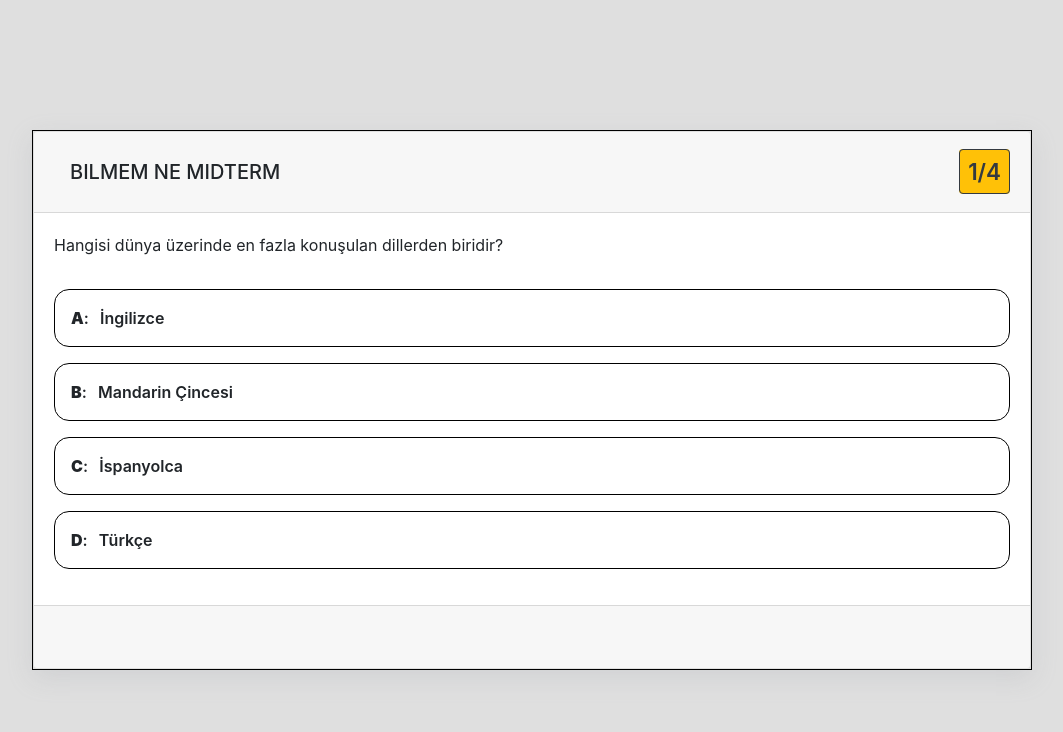
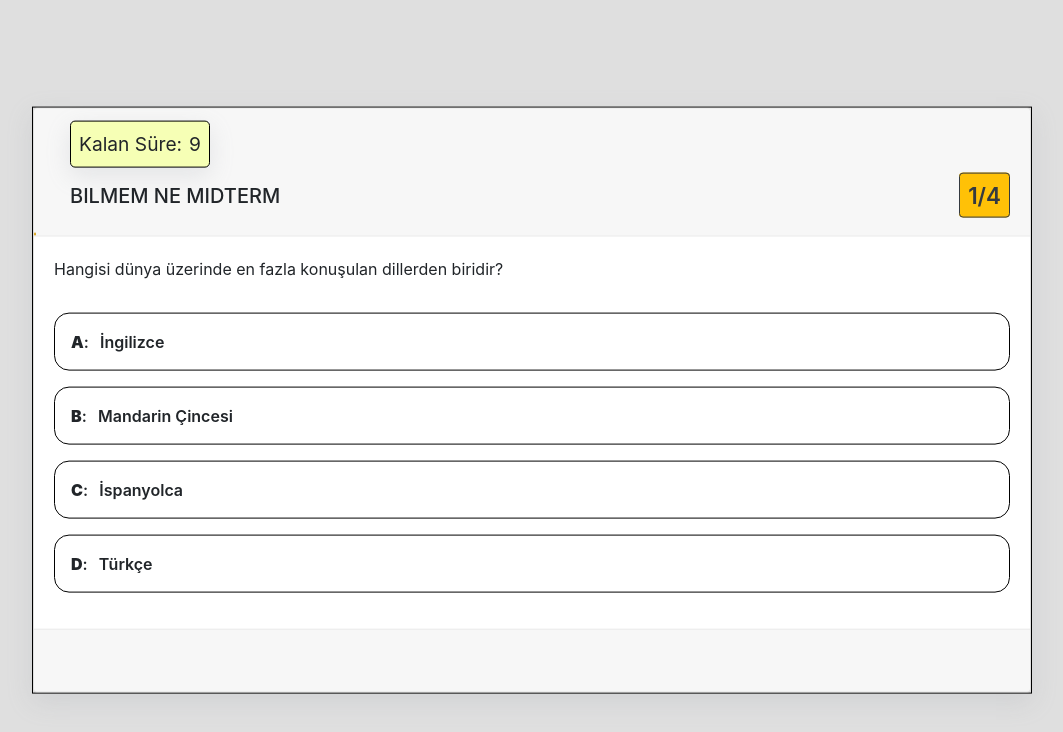
Before and after one commit to mertt20/js-oop-quiz-app, a plain HTML site: page quiz.html in a window 1280 px wide. Both pictures are taken after a click on the button "Start Quiz". Shown: the whole page, without its empty margins (108-1171 px from the left). Drawn offline with nearby package versions, Linux system fonts and the light colour scheme.

Commit message:
Update quiz.html, script.js, style.css, and ui.js

```diff
--- a/quiz.html
+++ b/quiz.html
@@ -18,10 +18,19 @@
 
         <div class="card ">
             <header class="card-header">
-                <h5 class="p-3" style="margin: 0;">BILMEM NE MIDTERM</h5>
-                <div id="quizindex">
+                <div class="timer">
+                    <span>Kalan Süre: </span>
+                    <span class="timer-text">--:--</span>
+                </div>
+
+                <div class="header-group">
+                    <h5 class="p-3" style="margin: 0;">BILMEM NE MIDTERM</h5>
+                    <div id="quizindex">
+                </div>
 
                 </div>
+
+                <div class="time-line"></div>
             </header>
             <section class="card-body">
                 <div class="quiz-question">
--- a/script.js
+++ b/script.js
@@ -1,6 +1,12 @@
 const ui = new UI();
 
+const quiz = new Quiz(questionList);
+
+
+// Functions
 function optionSelected(option){
+    clearInterval(counter);
+    clearInterval(time_line_counter);
     let answer = option.querySelector("span b").textContent;
     let question = quiz.callQuestion();
 
@@ -21,10 +27,55 @@ function optionSelected(option){
 
     ui.btn_next.classList.add("display");
 }
+let counter
+function timer(time){
+    counter = setInterval(timerCount,1000);
+    function timerCount(){
+        ui.timer_text.textContent = time;
+        time--;
+        if (time < 0){
+            clearInterval(counter);
+            ui.btn_next.classList.add("display");
+            for (let opt of ui.option_list.children){
+                if (quiz.callQuestion().optionCheck(opt.querySelector('span b').textContent)){
+                    opt.classList.add('correct');
+                    opt.insertAdjacentHTML("beforeend",ui.correct_icon);
 
-const quiz = new Quiz(questionList);
+                }
+                opt.classList.add('disabled');
+            }
+        }
+    }
+}
+let time_line_counter;
+function timerLine(time){
+
+    let line_width = 0;
+
+    time_line_counter = setInterval(timer_line_interval,1000);
+
+    function timer_line_interval(){
+
+        line_width +=  1 / time*10
+        console.log(line_width);
+        ui.time_line.style.width = line_width + 'px';
+        if (line_width >= 997){
+            clearInterval(time_line_counter);
+            ui.time_line.style.width = 997 + 'px';
+
+        }
+    }
+}
+
+
+
+// Buttons
 
 ui.btn_start.addEventListener('click',function(){
+    clearInterval(counter);
+    clearInterval(time_line_counter);
+    timerLine(10);
+    timer(10    );
     ui.quiz_box.classList.add('display')
     ui.btn_start.classList.add('display-none')
     ui.showQuestion(quiz.callQuestion());
@@ -32,6 +83,10 @@ ui.btn_start.addEventListener('click',function(){
 });
 
 ui.btn_next.addEventListener('click',function(){
+    clearInterval(counter);
+    clearInterval(time_line_counter);
+    timerLine(10);
+    timer(10);
     ui.btn_next.classList.remove('display');
     if (quiz.questionList.length-1 > quiz.questionIndex) {
         quiz.questionIndex += 1;
--- a/style.css
+++ b/style.css
@@ -50,6 +50,49 @@ body{
     transform: translate(50%,50%) scale(0.7);
 
 
+}
+
+.quiz-box .card-header{
+    display: flex;
+    flex-direction: column;
+    align-items: flex-start!important;
+    position: relative;
+
+
+}
+
+.header-group{
+    display: flex;
+    justify-content: space-between;
+    align-items: center;
+    width: 100%;
+}
+
+
+/* timer */
+.timer{
+    width: 140px;
+    display: flex;
+    justify-content: space-between  ;
+    margin-left: 16px;
+    font-size: 1.2rem;
+    padding: 0.5rem;;
+    background-color: rgb(246, 255, 181);
+    border-radius: 5px;
+    box-shadow: rgba(149, 157, 165, 0.2) 0px 8px 24px;
+    border: 1px solid rgb(0, 0, 0);
+
+
+}
+
+.time-line{
+    position: absolute;
+    left: 0;
+    bottom: 0;
+    width: 99px; /* 1px- 997px  */
+    height: 3px;
+    background-color: goldenrod;
+    border-radius: 5px;
 }
 
 .quiz-option{
--- a/ui.js
+++ b/ui.js
@@ -5,6 +5,8 @@ function UI() {
     this.btn_quit = document.querySelector(".btn-quit");
     this.quiz_box = document.querySelector('.quiz-box');
     this.score_box = document.querySelector('.score-box');
+    this.timer_text = document.querySelector('.timer-text');
+    this.time_line = document.querySelector('.time-line');
     this.quiz_index = document.querySelector('#quizindex');
     this.option_list = document.querySelector('.quiz-optionList');
     this.question_text = document.querySelector('.quiz-question-text');
```
